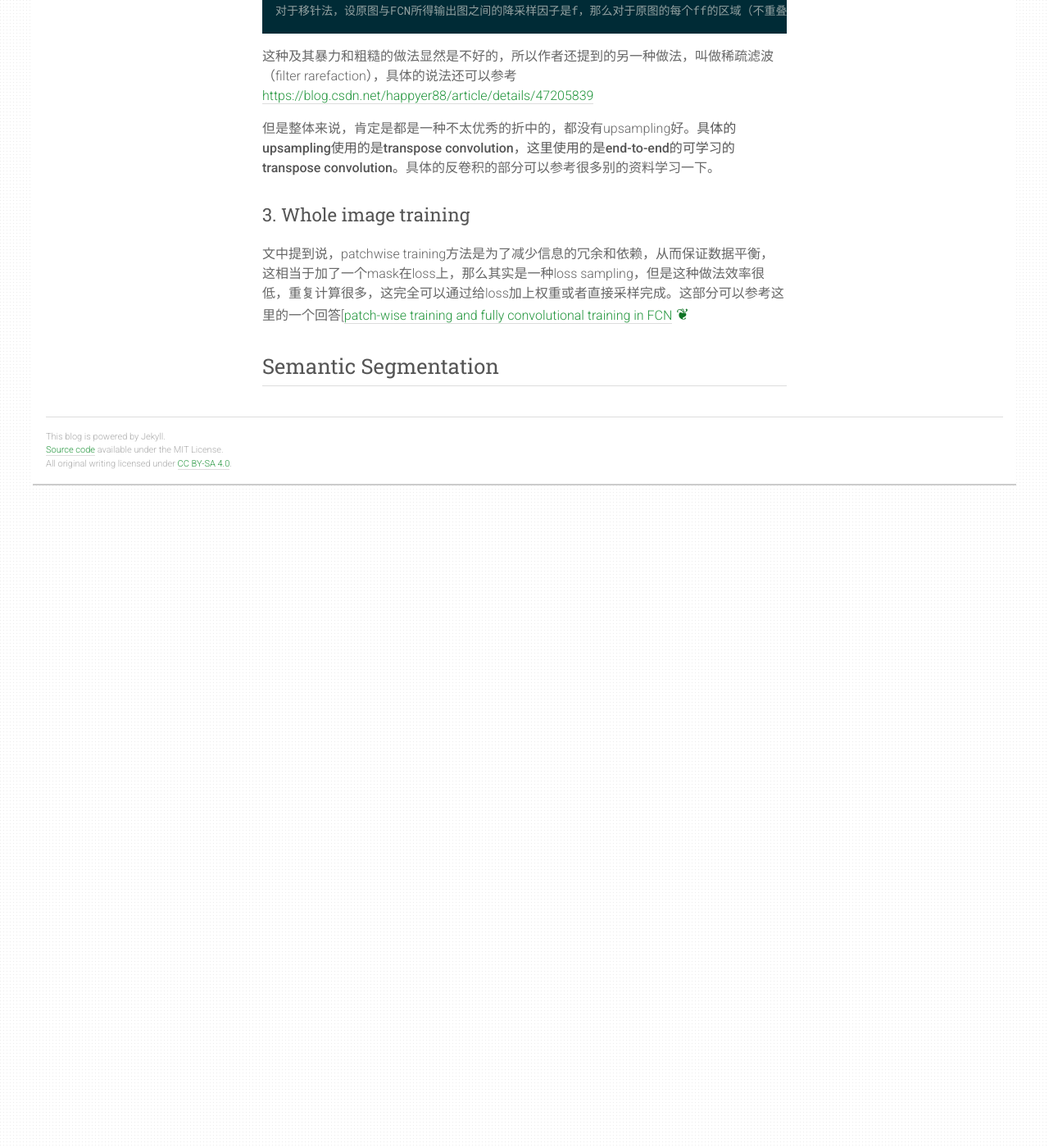
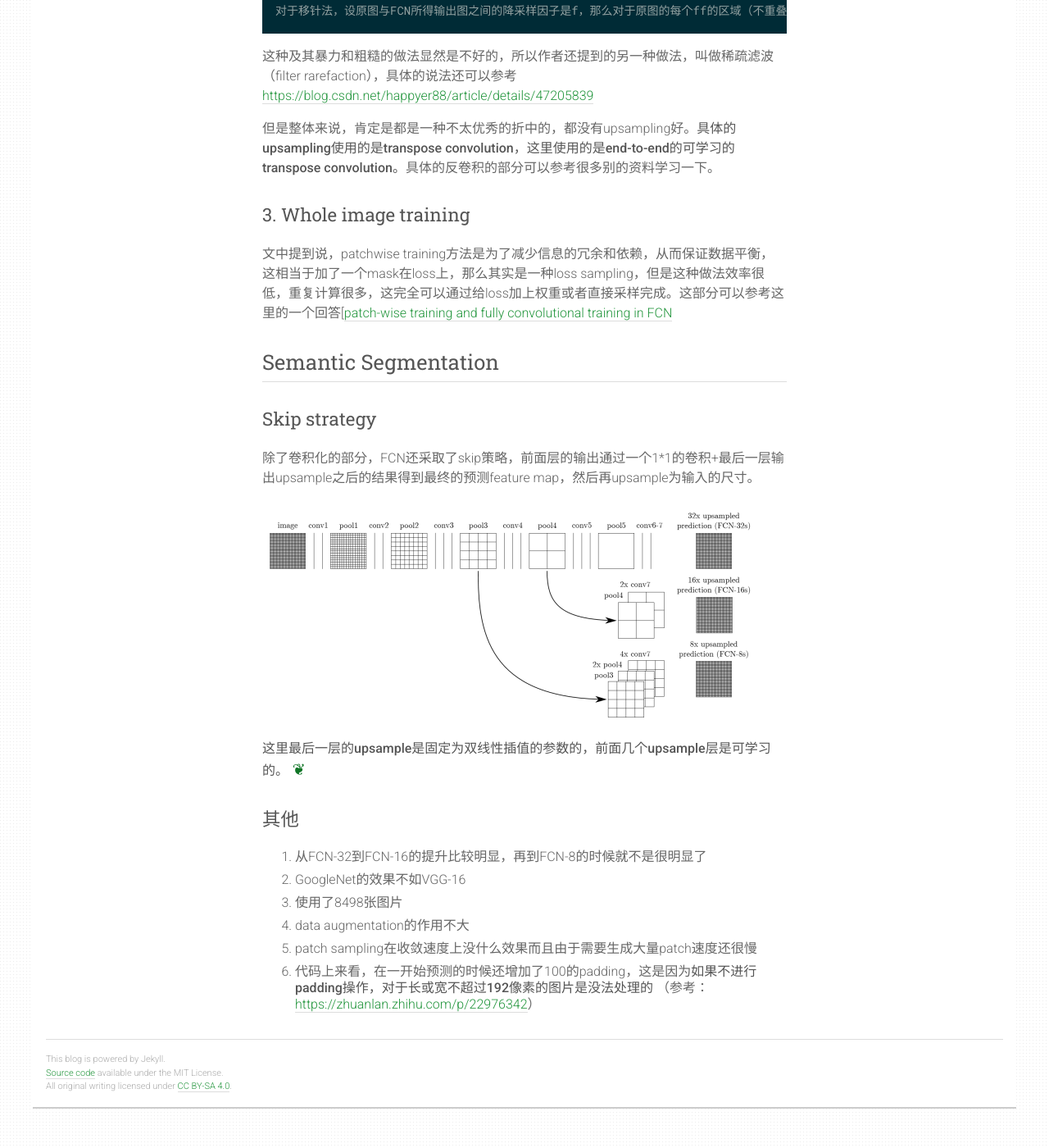
Before and after one commit to jimchenhub/jimchenhub.github.io, a Jekyll site: the page built from _posts/2019-04-13-FCN.md, in a window 1280 px wide and 1400 px high, scrolled down 1324 px. Shown: the whole window at 82% size. Built offline with Jekyll 4.4.1, drawn with Linux system fonts in a browser that asks for light colours.

Commit message:
FCN done

```diff
--- a/_posts/2019-04-13-FCN.md
+++ b/_posts/2019-04-13-FCN.md
@@ -36,3 +36,20 @@ Fully Convolutional Network算是目前pixelwise prediction类问题的开山之
 
 
 ## Semantic Segmentation
+
+### Skip strategy
+
+除了卷积化的部分，FCN还采取了skip策略，前面层的输出通过一个1*1的卷积+最后一层输出upsample之后的结果得到最终的预测feature map，然后再upsample为输入的尺寸。
+
+![skip strategy](/images/fcn/v2-8a445189b5ebe35fc00fecd73cdbe408_b.png)
+
+**这里最后一层的upsample是固定为双线性插值的参数的，前面几个upsample层是可学习的。**
+
+### 其他
+
+1. 从FCN-32到FCN-16的提升比较明显，再到FCN-8的时候就不是很明显了
+2. GoogleNet的效果不如VGG-16
+3. 使用了8498张图片
+4. data augmentation的作用不大
+5. patch sampling在收敛速度上没什么效果而且由于需要生成大量patch速度还很慢
+6. 代码上来看，在一开始预测的时候还增加了100的padding，这是因为**如果不进行padding操作，对于长或宽不超过192像素的图片是没法处理的** （参考：<https://zhuanlan.zhihu.com/p/22976342>）
```
Also changed, not shown: images/fcn/v2-8a445189b5ebe35fc00fecd73cdbe408_b.png (added).
